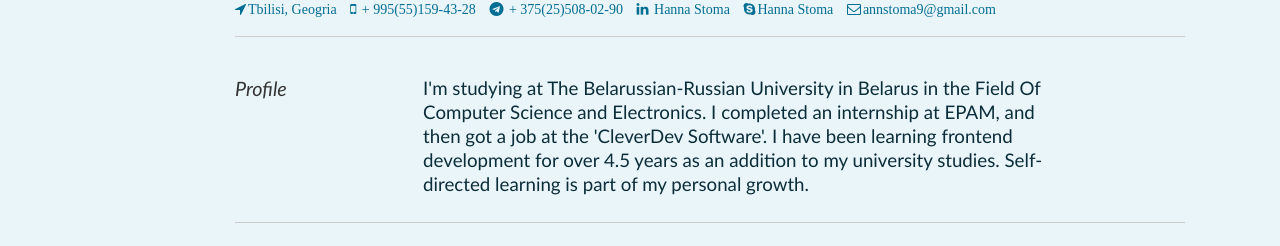
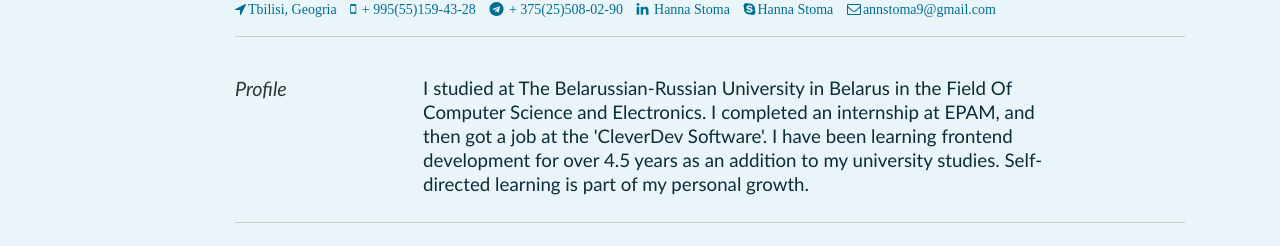
Before and after one commit to annaStoma/anna-stoma.github.io, a plain HTML site: page index.html in a window 1280 px wide. Shown: the part 258-504 px from the top of the page. Drawn offline with Linux system fonts and the light colour scheme.

```diff
--- a/index.html
+++ b/index.html
@@ -60,7 +60,7 @@
                         </div>
                         <div class="yui-u">
                             <p class="enlarge">
-                                I'm studying at The Belarussian-Russian University in Belarus in the Field Of Computer
+                                I studied at The Belarussian-Russian University in Belarus in the Field Of Computer
                                 Science and Electronics. I completed an internship at EPAM, and then got a job at
                                 the 'CleverDev Software'. I have been learning frontend development for over 4.5 years
                                 as an addition to my university studies. Self-directed learning is part of
```
